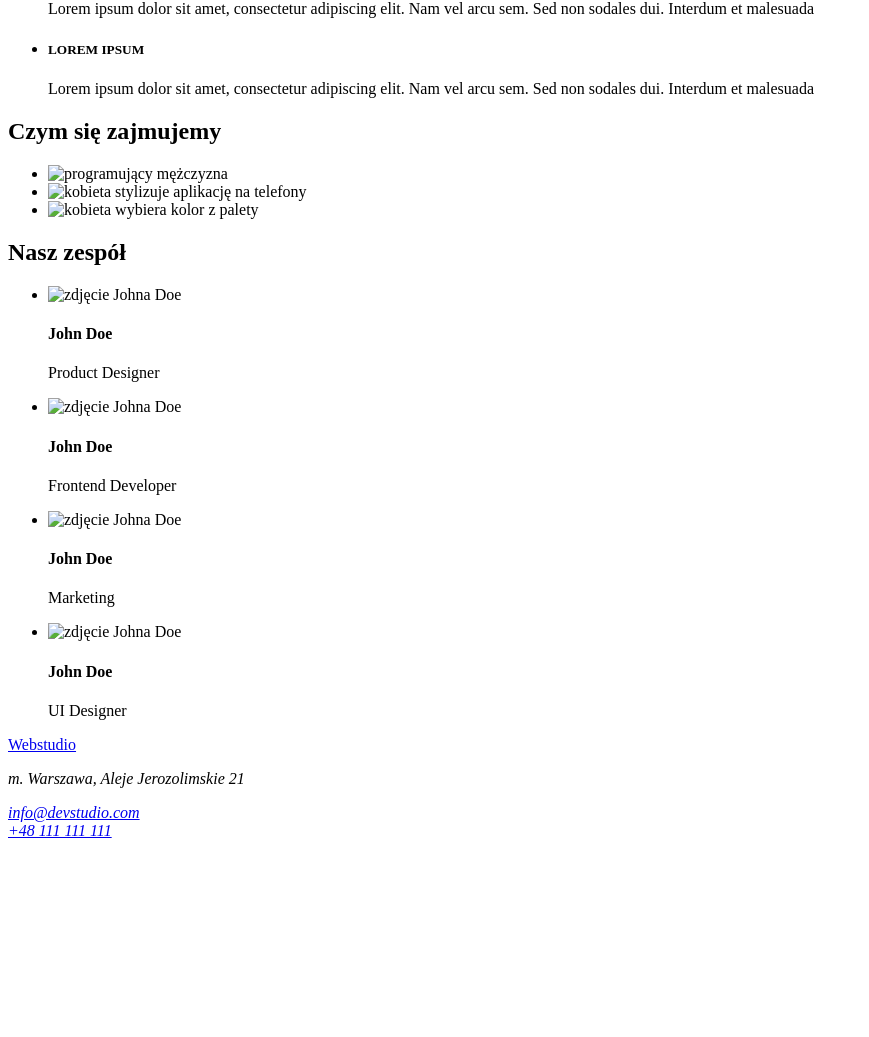
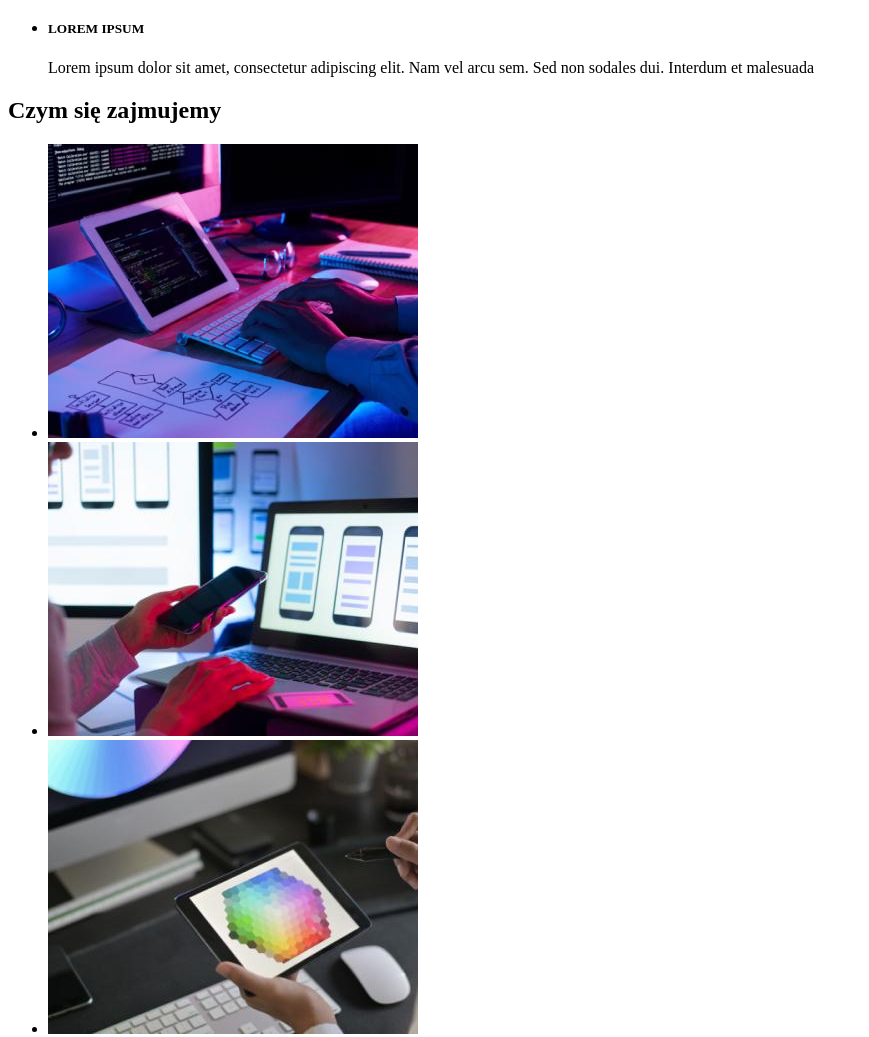
Before and after one commit to Webcio96/-old-goit-markup-hw-01, a plain HTML site: page index.html in a window 1280 px wide. Shown: the part 454-1491 px from the top of the page, without its empty margins (0-869 px from the left). Before the commit the page ends 1302 px from the top, so only its background shows below. Drawn offline with Linux system fonts and the light colour scheme.

Commit message:
poprawki

```diff
--- a/index.html
+++ b/index.html
@@ -1,16 +1,16 @@
 <!DOCTYPE html>
 <html lang="pl">
     <head>
-    <meta charset="UTF-8">
-    <meta http-equiv="X-UA-Compatible" content="IE=edge">
-    <meta name="viewport" content="width=device-width, initial-scale=1.0">
+        <meta charset="UTF-8" />
+        <meta http-equiv="X-UA-Compatible" content="IE=edge" />
+        <meta name="viewport" content="width=device-width, initial-scale=1.0" />
         <title>studio</title>
     </head>
     <body>
         <header>
-      <a href="#">Webstudio</a>
             <nav>
                 <ul>
+                    <li><a href="#">Webstudio</a></li>
                     <li><a href="#">Agencja</a></li>
                     <li><a href="#">Portfolio</a></li>
                     <li><a href="#">Kontakt</a></li>
@@ -20,37 +20,46 @@
             <a href="tel:+48111111111">+48 111 111 111</a>
         </header>
         <main>
+            <section>
+                <div>
                     <h1>EFEKTYWNE ROZWIĄZANIA DLA WASZEGO BIZNESU</h1>
                     <button type="button">Zamów usługe</button>
+                </div>
+            </section>
+
             <section>
                 <div>
                     <ul>
                         <li>
                             <h5>LOREM IPSUM</h5>
                             <p>
-                Lorem ipsum dolor sit amet, consectetur adipiscing elit. Nam vel
-                arcu sem. Sed non sodales dui. Interdum et malesuada
+                                Lorem ipsum dolor sit amet, consectetur
+                                adipiscing elit. Nam vel arcu sem. Sed non
+                                sodales dui. Interdum et malesuada
                             </p>
                         </li>
                         <li>
                             <h5>LOREM IPSUM</h5>
                             <p>
-                Lorem ipsum dolor sit amet, consectetur adipiscing elit. Nam vel
-                arcu sem. Sed non sodales dui. Interdum et malesuada
+                                Lorem ipsum dolor sit amet, consectetur
+                                adipiscing elit. Nam vel arcu sem. Sed non
+                                sodales dui. Interdum et malesuada
                             </p>
                         </li>
                         <li>
                             <h5>LOREM IPSUM</h5>
                             <p>
-                Lorem ipsum dolor sit amet, consectetur adipiscing elit. Nam vel
-                arcu sem. Sed non sodales dui. Interdum et malesuada
+                                Lorem ipsum dolor sit amet, consectetur
+                                adipiscing elit. Nam vel arcu sem. Sed non
+                                sodales dui. Interdum et malesuada
                             </p>
                         </li>
                         <li>
                             <h5>LOREM IPSUM</h5>
                             <p>
-                Lorem ipsum dolor sit amet, consectetur adipiscing elit. Nam vel
-                arcu sem. Sed non sodales dui. Interdum et malesuada
+                                Lorem ipsum dolor sit amet, consectetur
+                                adipiscing elit. Nam vel arcu sem. Sed non
+                                sodales dui. Interdum et malesuada
                             </p>
                         </li>
                     </ul>
@@ -62,24 +71,27 @@
                 <ul>
                     <li>
                         <img
-              src="images/what_we_do/box1.jpg"
+                            src="images/what-we-do/programowanie.jpg"
                             alt="programujący mężczyzna"
                             width="370"
-              height="294">
+                            height="294"
+                        />
                     </li>
                     <li>
                         <img
-              src="images/what_we_do/box2.jpg"
+                            src="images/what-we-do/smartphone.jpg"
                             alt="kobieta stylizuje aplikację na telefony"
                             width="370"
-              height="294">
+                            height="294"
+                        />
                     </li>
                     <li>
                         <img
-              src="images/what_we_do/box3.jpg"
+                            src="images/what-we-do/tablet.jpg"
                             alt="kobieta wybiera kolor z palety"
-              width="370"270
-              height="294">
+                            width="370"
+                            height="294"
+                        />
                     </li>
                 </ul>
             </section>
@@ -88,32 +100,42 @@
             <section>
                 <ul>
                     <li>
-            <img src="images/workers/img4.jpg" alt="zdjęcie Johna Doe"
+                        <img
+                            src="images/workers/johndoe-product.jpg"
+                            alt="zdjęcie Johna Doe"
                             width="270"
-            height="260">
-            <h4>John Doe</h4>
-            <p>Product Designer</p>
+                            height="260"
+                        />
+                        <span>John Doe</span><br /><span>Product Designer</span>
                     </li>
                     <li>
-            <img src="images/workers/img1.jpg" alt="zdjęcie Johna Doe"
+                        <img
+                            src="images/workers/johndoe-front.jpg"
+                            alt="zdjęcie Johna Doe"
                             width="270"
-            height="260">
-            <h4>John Doe</h4>
-            <p>Frontend Developer</p>
+                            height="260"
+                        />
+                        <span>John Doe</span><br /><span
+                            >Frontend Developer</span
+                        >
                     </li>
                     <li>
-            <img src="images/workers/img2.jpg" alt="zdjęcie Johna Doe"
+                        <img
+                            src="images/workers/johndoe-marketing.jpg"
+                            alt="zdjęcie Johna Doe"
                             width="270"
-            height="260">
-            <h4>John Doe</h4>
-            <p>Marketing</p>
+                            height="260"
+                        />
+                        <span>John Doe</span><br /><span>Marketing</span>
                     </li>
                     <li>
-            <img src="images/workers/img3.jpg" alt="zdjęcie Johna Doe"
+                        <img
+                            src="images/workers/johndoe-ui.jpg"
+                            alt="zdjęcie Johna Doe"
                             width="270"
-            height="260">
-            <h4>John Doe</h4>
-            <p>UI Designer</p>
+                            height="260"
+                        />
+                        <span>John Doe</span><br /><span>UI Designer</span>
                     </li>
                 </ul>
             </section>
@@ -122,7 +144,7 @@
             <a href="#">Webstudio</a>
             <address>
                 <p>m. Warszawa, Aleje Jerozolimskie 21</p>
-        <a href="mailto:info@devstudio.com">info@devstudio.com</a><br>
+                <a href="mailto:info@devstudio.com">info@devstudio.com</a><br />
                 <a href="tel:+48111111111">+48 111 111 111</a>
             </address>
         </footer>
```
Lines whose indentation alone changed are shown as unchanged.
